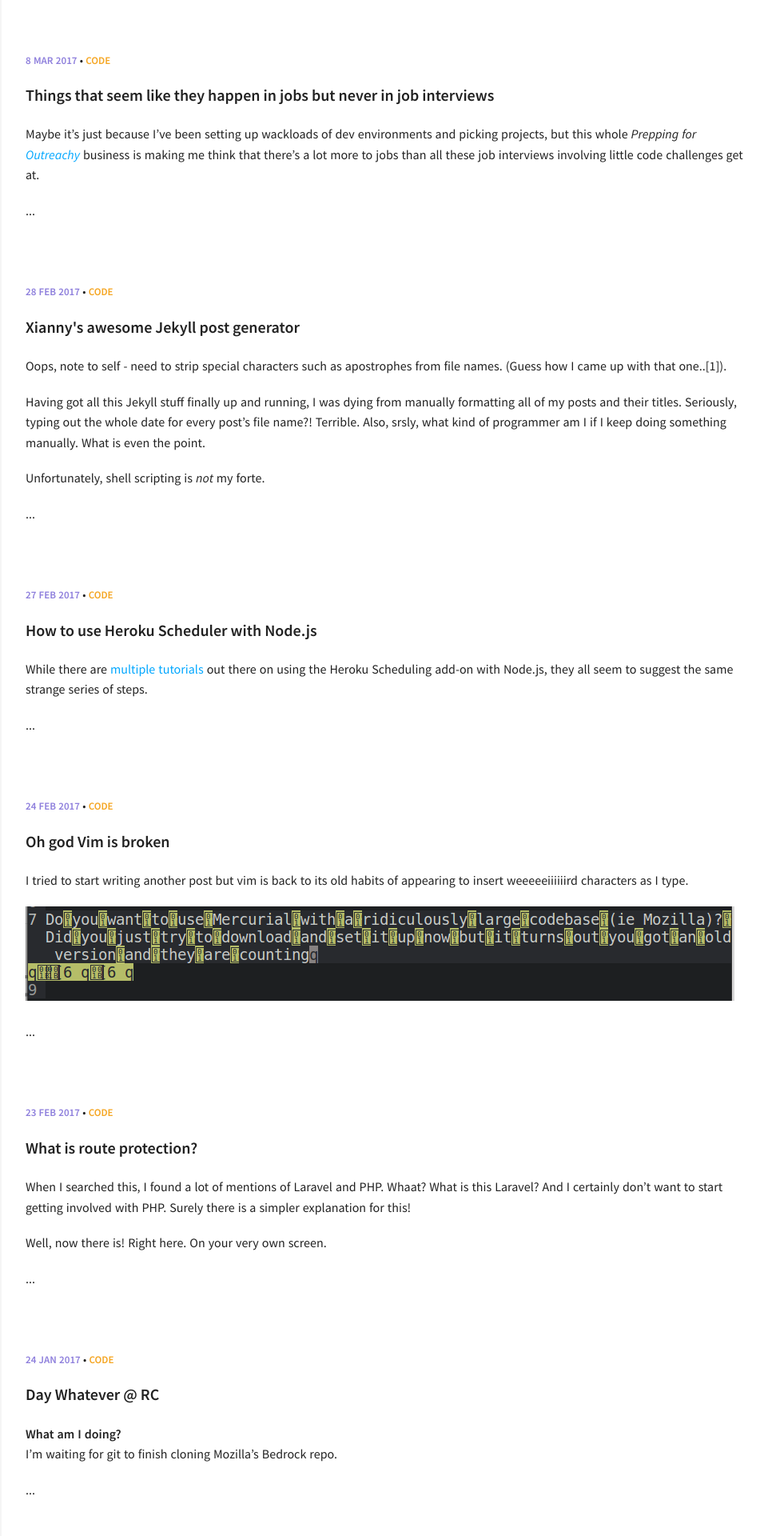
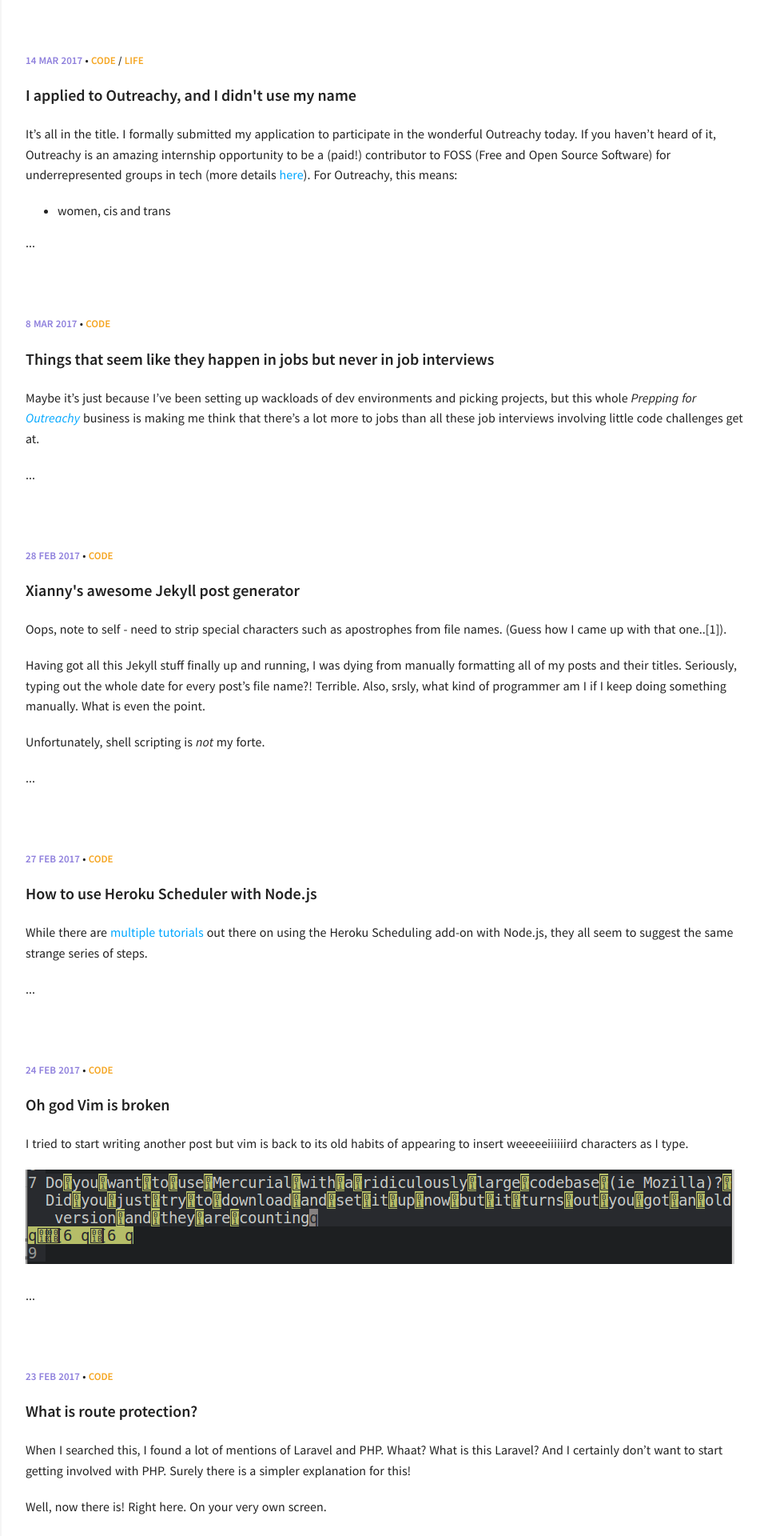
Before and after one commit to heatherbooker/blog, a Jekyll site: the page built from index.html, in a window 1280 px wide. Shown: the top 1920 px of the page at 80% size, without its empty margins (318-1279 px from the left). Built offline with Jekyll 4.4.1, drawn with Linux system fonts in a browser that asks for light colours; part of the change alters nothing that is shown; some of the changed text lies outside the part shown.

Commit message:
New post

```diff
--- /dev/null
+++ b/_posts/2017-03-14-i-applied-to-outreachy-and-didnt-use-my-name.md
@@ -0,0 +1,55 @@
+---
+layout: post
+title: "I applied to Outreachy, and I didn't use my name"
+categories: code life
+tags: Mozilla thoughts equality IcantrememberwhattagsIvebeenusing
+---
+
+It's all in the title. I formally submitted my application to participate in the wonderful Outreachy today. If you haven't heard of it, Outreachy is an amazing internship opportunity to be a (paid!) contributor to FOSS (Free and Open Source Software) for underrepresented groups in tech (more details [here](https://wiki.gnome.org/Outreachy)). For Outreachy, this means:
+
+- women, cis and trans <!--more-->
+- trans men
+- genderqueer persons
+- Black/African Americans
+- Hispanic/Latin@s
+- American Indians
+- Alaska Natives
+- Native Hawaiians
+- Pacific Islanders
+
+Of relevance to me is the first category listed - women. It is awesome that a buncha companies come together to support these minorities getting involved in tech pursuits. I'm so happy this opportunity exists, because gender equality still has a long way to come.
+
+At my first tech meetup, I had just read this article about [The Confidence Gap](https://www.theatlantic.com/magazine/archive/2014/05/the-confidence-gap/359815/). I found it very compelling, and was still thinking about it as I watched the presentations. I signed up that day, in the spirit of the article, to do something I felt underqualified for (some of you, dear readers, may know that this has since been a motto of mine) - give a talk at the next meetup about this very topic. This "Confidence Gap" the authors speak of refers to the statistical truth that women less frequently do all manner of things such as apply for jobs or promotions when they don't meet 100% of the listed qualifications. Unfortunately, the side of this coin that they focus on - women's lack of confidence in themselves - is only half the story, _if_ that. The other half, of course, is the rest of the world discounting and undermining women's abilities and contributions.
+
+I wanted to make sure I tied my talk back to tech - how lucky for me that there was an analysis of Github contributions by gender recently released ([here](https://peerj.com/preprints/1733/), more readable version with more opinions [here](https://www.theguardian.com/technology/2016/feb/12/women-considered-better-coders-hide-gender-github)). The findings were that pull requests (PRs) from women were accepted more often than men - across the top 10 languages! Holy smokes! Then comes the twist-ending: women who were socially identifiable as women (typically female names, avatars, etc) had PRs accepted _less_ than men, while women with gender-neutral profiles had PRs accepted _more_ than men.
+
+Ulp\*.
+
+Fast forward a few months. I finished my stint at the [Recurse Center](https://recurse.com), a beautiful programming community where I never had to give a second thought to being a woman. Recently someone I vaguely know shared [this article](http://www.attn.com/stories/15518/creative-sexism-experiment-female-co-worker) along with a comment explaining "This is why I go by \<uncommon, not-decidedly-gendered name\>". This made me think hard about going by a name that wouldn't "obviously" express my gender.
+
+The first problem with this is that I _like_ my name. I don't want to actually be known by and called an alternative name. However, I thought that perhaps I could just change it on Github. Maybe just my @handle. I already changed my IRC nick from `heatherboo` to `hboo` (a name which I have since been informed is still decidedly feminine), due to this whole sexism thing, as well as being encouraged by IRC guides (Mozilla's own I believe) to not use a female nick unless I want to be harrassed. Thus, why not change my Github username too? That's what most people see when I go to make a contribution, raise an issue, or comment on anything. I get to know people by their 1) Github usernames and 2) IRC nicks. It should be easy enough to change my username, and maybe even my listed name. Then people would respect me more. They wouldn't mansplain stuff. They would take me more seriously. I wouldn't be "just a dumb girl" or "just a front end developer"\*\*.
+
+Thus I submitted my application to Outreachy with the "male version of my name", Heath. In doing this I discovered the many things intertwined with changing my name - my Google account and email address. My other email address. My resume. Job applications. The degree to which this change felt like it needed to propogate in order to be worth doing began to be more than a tad ominous.
+
+I started writing this article. I consulted a trusted friend in tech about this name-change dilemma. Many important points were raised - including by just re-reading some of the article on Github contributions I linked above. The grand takeaway though, is that continuing to publicly present as a woman is important for solidarity. As a new contributor to Mozilla projects, I gravitate towards working on ones with female main contributors. I look up to them for no reason other than they are __a woman in tech__. Increasing the visible presence of minorities in tech is a cause in-and-of itself, and while it means I give up the chance to masquerade as a man, be given opportuities and credit where I wouldn't otherwise, and then reveal my true identity and "prove" the "real" value of women to people who favour men, it's also incredibly valuable. It also may even have perks of its own - as one woman is quoted in the above article as saying:
+
+> ...if my gender has any effect at all, I feel they [the men] go out of their way to support my efforts to learn and make more contributions.
+- Jenny Bryan, professor at the University of British Columbia and contributor to R
+
+This brings us full circle, back to Outreachy - communities may be putting in that little bit of extra resources to support minorities in tech. And that is a beautiful thing.
+
+
+{{ "<span class='hboo-vertical-space'></span>" }}
+
+
+_______
+
+\* _Ulp_. The sound one makes when swallowing a big ol' ball of fear and dread.
+
+\*\* "just a front end developer" - I remember someone complaining she was sick of going to tech events and having people assume she was "just someone's girlfriend", "just a designer", or "just a front end developer". Ick! Front end development isn't exactly a cake walk as far as I'm concerned. Please inform me if I am just a dumb girl front end developer, and that that must be why I think front end dev is a nontrivial task.
+
+
+Bonus point, made to me: "If you don't want to work at a place that doesn't like women, isn't the best way to weed them out...to be a woman?" Touché.
+
+
+\*\*Please excuse my use of terms like "obviously" in regards to gender expression. I know it is not black and white, and I generally try not to engage in binary, traditional gender-appearance assumptions. I hope their relevance in this case is understood, and please feel free to let me know via whatever means you please (if you're looking for a way, [Twitter](https://twitter.com/hboo_codes) or perhaps a [Github issue](https://github.com/heatherbooker/blog/issues) could be good.) if you disagree with or take issue with anything I said.
--- a/assets/css/main.scss
+++ b/assets/css/main.scss
@@ -3,3 +3,8 @@
 ---
 @charset "utf-8";
 @import "leonids";
+
+.hboo-vertical-space {
+  display: block;
+  height: 35px;
+}
```
